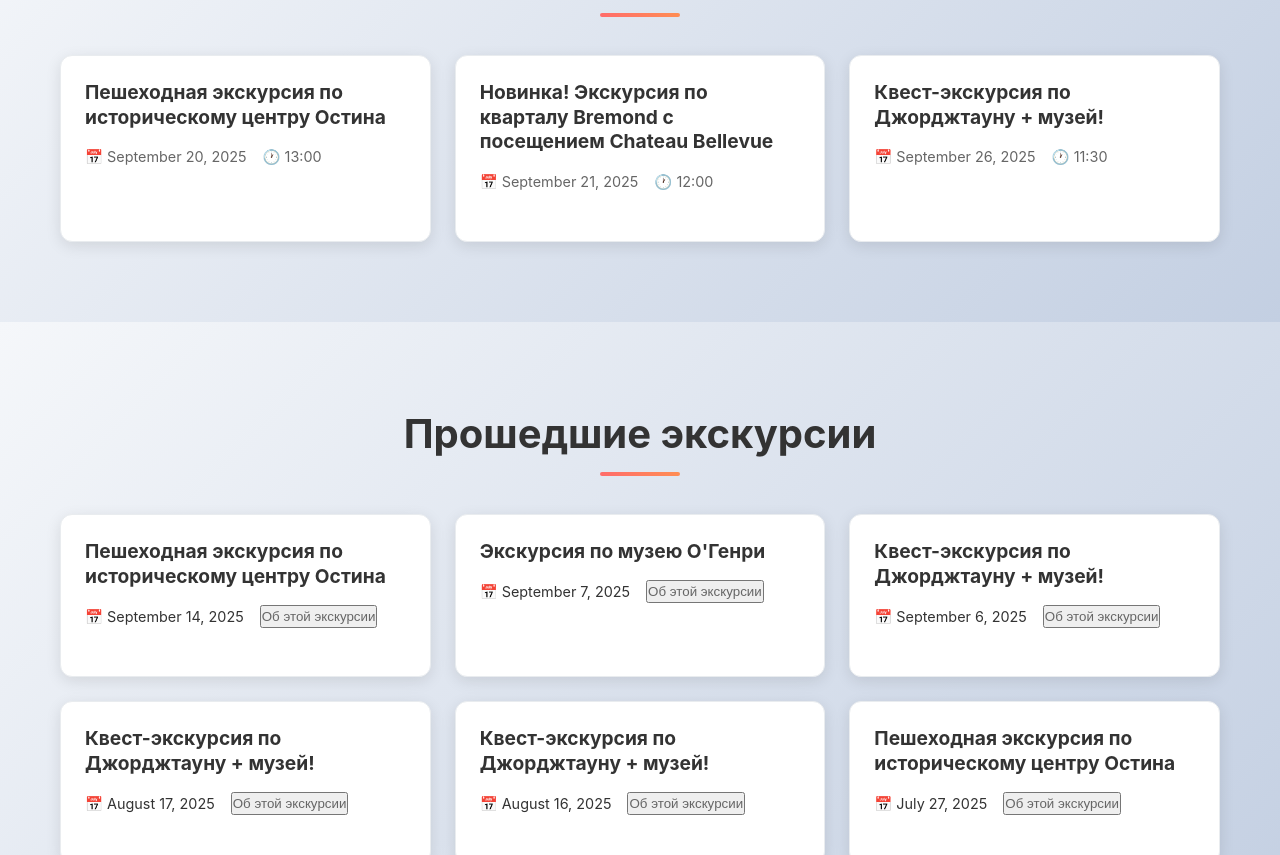
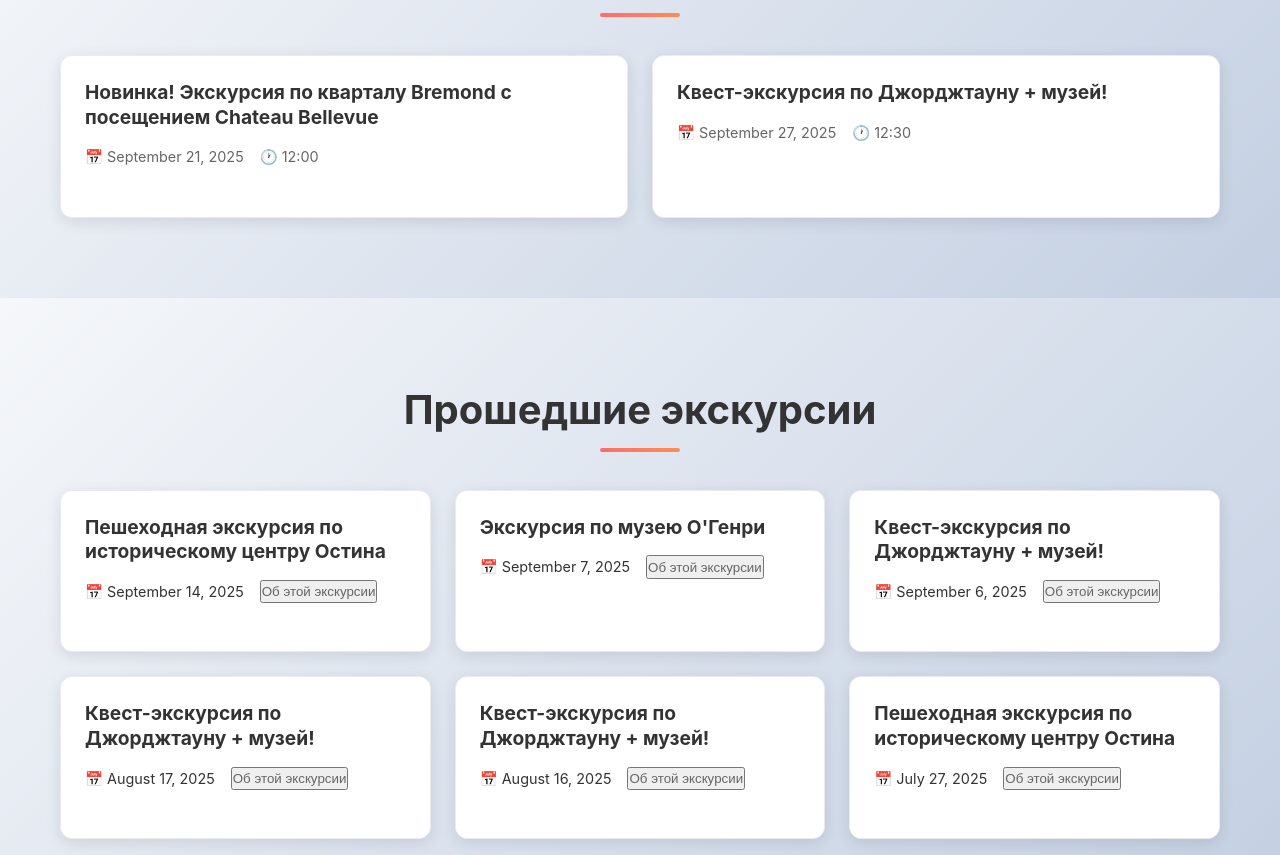
Before and after one commit to tatiana-act/nextjs-boilerplate, a Next.js app: page / in a window 1280 px wide. Shown: the part 3853-4708 px from the top of the page. Built offline with nearby package versions, Linux system fonts and the light colour scheme.

Commit message:
update gt tour

```diff
--- a/data/upcomingTours.ts
+++ b/data/upcomingTours.ts
@@ -1,12 +1,6 @@
 import { UpcomingTour } from '@/types/tour';
 
 export const upcomingTours: UpcomingTour[] = [
-  {
-    id: 'tour12',
-    tourId: 'Acap',
-    date: '2025-09-20',
-    time: '13:00',
-  },
   {
     id: 'tour11',
     tourId: 'Brmn',
@@ -16,7 +10,7 @@ export const upcomingTours: UpcomingTour[] = [
   {
     id: 'tour7',
     tourId: 'Gcrt',
-    date: '2025-09-26',
-    time: '11:30',
+    date: '2025-09-27',
+    time: '12:30',
   }
 ];
```
